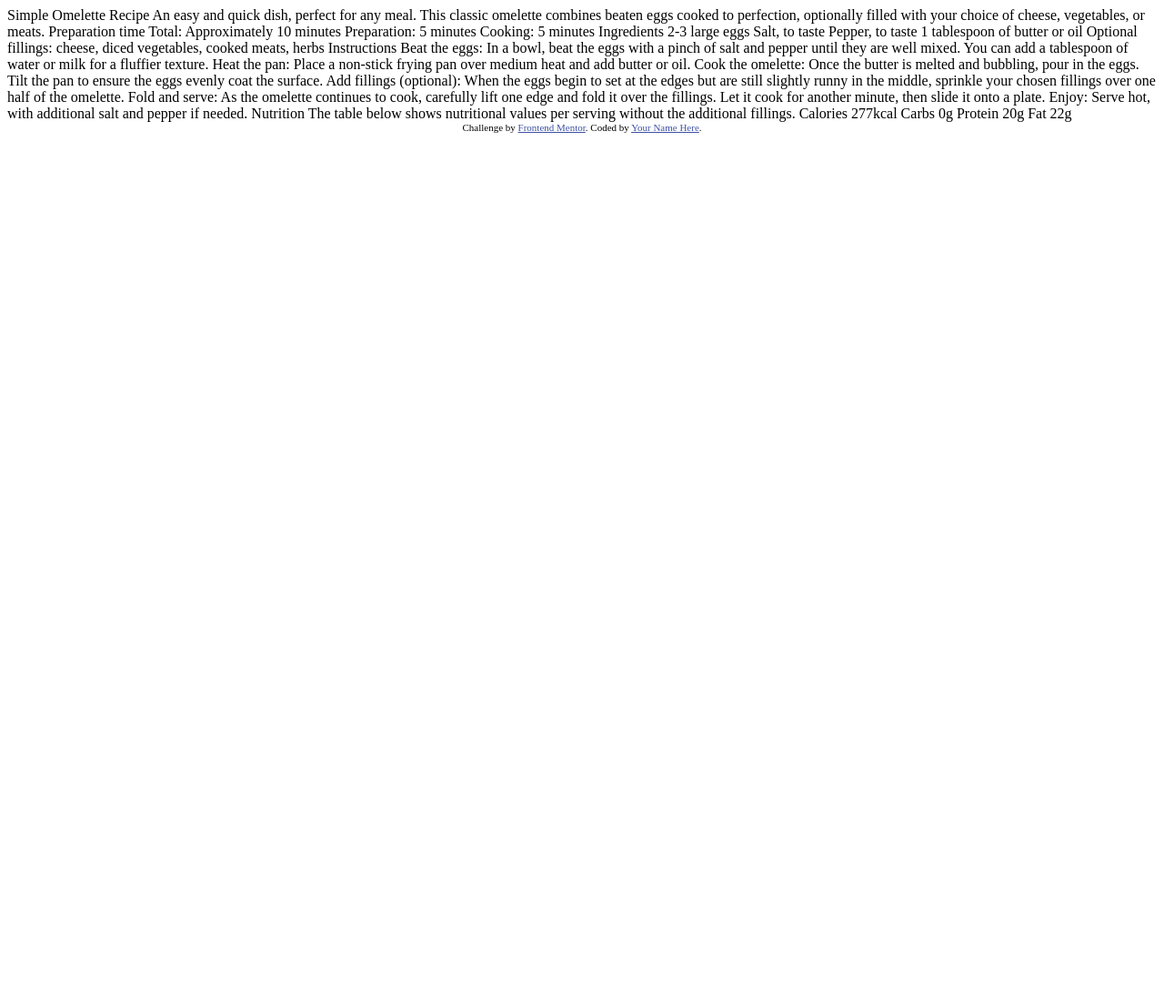
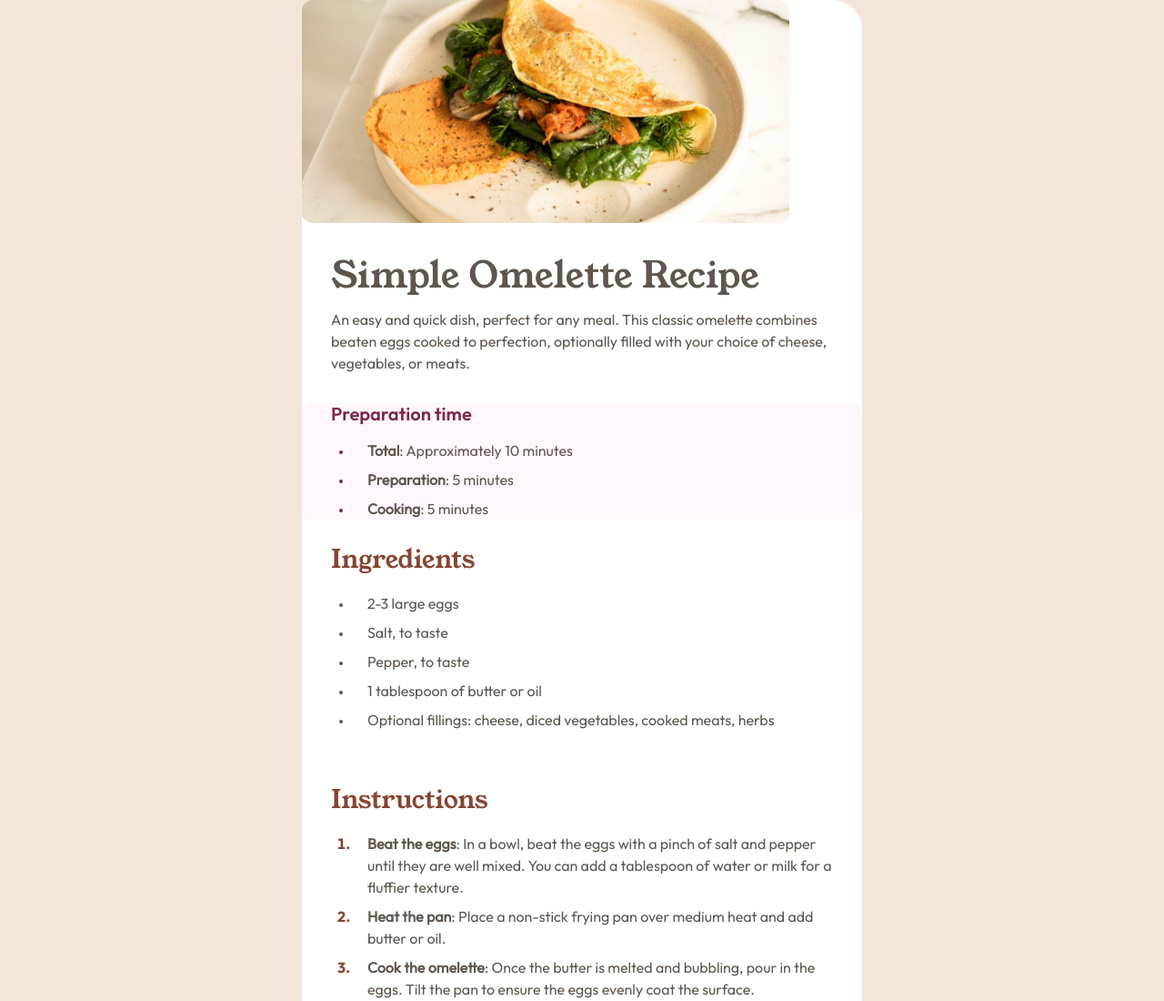
Before and after one commit to DavydIkkes/fm-recipe-page, a plain HTML site: page index.html in a window 1280 px wide. Shown: the top 1100 px of the page at 91% size. Before the commit the page ends 800 px from the top, so only its background shows below. Drawn offline with Linux system fonts and the light colour scheme.

Commit message:
finish semantic layout; add tricky CSS pseudo classes for better UX

```diff
--- /dev/null
+++ b/index.css
@@ -0,0 +1,209 @@
+@font-face {
+    font-family: "Young Serif Regular";
+    src: url("assets/fonts/young-serif/YoungSerif-Regular.ttf");
+}
+
+@font-face {
+    font-family: "Outfit Regular";
+    src: url("assets/fonts/outfit/static/Outfit-Regular.ttf");
+}
+
+@font-face {
+    font-family: "Outfit SemiBold";
+    src: url("assets/fonts/outfit/static/Outfit-SemiBold.ttf");
+}
+
+@font-face {
+    font-family: "Outfit Bold";
+    src: url("assets/fonts/outfit/static/Outfit-Bold.ttf");
+}
+
+:root {
+    /* Colors variables */
+    --rose-800: #7A284E;
+    --rose-50: #FFF7FB;
+    --stone-900: #312E2C;
+    --stone-600: #5F564D;
+    --stone-150: #E3DDD7;
+    --stone-100: #F3E5D7;
+    --brown-800: #854632;
+    --white: #FFFFFF;
+
+    /* Fonts variables */
+    --font-young-serif: "Young Serif Regular", sans-serif;
+    --font-outfit: "Outfit Regular", sans-serif;
+    --font-outfit-semibold: "Outfit SemiBold", sans-serif;
+    --font-outfit-bold: "Outfit Bold", sans-serif;
+}
+
+* {
+    margin: 0;
+    padding: 0;
+    box-sizing: border-box;
+}
+
+body {
+    background-color: var(--stone-100);
+    display: flex;
+    justify-content: center;
+    align-items: center;
+
+}
+
+main {
+    width: 46rem;
+    background-color: var(--white);
+    padding: 2.5rem;
+    font-family: var(--font-outfit);
+    font-size: 1rem;
+    color: var(--stone-600);
+    line-height: 150%;
+    border-radius: 2rem;
+    margin: 8rem;
+}
+
+ul li::marker {
+    font-size: 0.75rem;
+}
+
+ol li::marker {
+    font-family: var(--font-outfit-bold);
+    color: var(--brown-800);
+    font-size: 1rem;
+}
+
+li {
+    padding-inline-start: 1rem;
+}
+
+section {
+    width: 41rem;
+}
+
+.recipe__picture {
+    width: 41rem;
+    border-radius: 0.75rem;
+    margin-bottom: 40px;
+}
+
+
+.recipe__heading {
+    display: flex;
+    flex-direction: column;
+    gap: 1.5rem;
+    margin-bottom: 2rem;
+}
+
+.recipe__heading h1 {
+    font-family: var(--font-young-serif);
+    font-weight: 400;
+    font-size: 2.5rem;
+}
+
+.recipe__preparation {
+    padding: 1.5rem;
+    margin-bottom: 2rem;
+    background-color: var(--rose-50);
+    border-radius: 0.75rem;
+}
+
+.recipe__preparation h2 {
+    font-family: var(--font-outfit-semibold);
+    font-size: 1.25rem;
+    color: var(--rose-800);
+    margin-bottom: 1rem;
+}
+
+.recipe__preparation ul {
+    list-style-type: disc;
+    padding-left: 1.5rem;
+    display: flex;
+    flex-direction: column;
+    gap: 0.5rem;
+}
+
+.recipe__preparation li::marker {
+    color: var(--rose-800);
+    font-size: 0.75rem;
+}
+
+.recipe__process h2 {
+    font-family: var(--font-young-serif);
+    font-weight: 500;
+    font-size: 1.75rem;
+    color: var(--brown-800);
+    margin-bottom: 1.5rem;
+}
+
+.recipe__process ul, .recipe__process ol {
+    margin-left: 1.5rem;
+    margin-bottom: 4rem;
+}
+
+.recipe__process li {
+    margin-bottom: 0.5rem;
+}
+
+table {
+    width: 100%;
+    text-align: left;
+}
+
+th, td {
+    padding: 12px 32px;
+}
+
+th {
+    font-weight: 500;
+}
+
+td {
+    font-weight: bold;
+    color: var(--brown-800);
+}
+
+tr:not(:last-child) {
+    border-bottom: 1px solid var(--stone-150);
+}
+
+@media (min-width: 375px) {
+    main {
+        width: 375px;
+        margin: 0;
+        padding: 0;
+    }
+
+    section {
+       width: 375px;
+    }
+
+    .recipe__picture {
+        width: 375px;
+    }
+
+    .recipe__heading, .recipe__preparation, .recipe__process {
+        padding: 0 2rem;
+    }
+
+}
+
+@media (min-width: 768px) {
+    main {
+        width: 38.5rem;
+    }
+
+    section {
+        width: 38.5rem;
+    }
+
+    .recipe__picture {
+        width: 33.5rem;
+    }
+
+}
+
+@media (min-width: 1440px) {
+    main {
+        margin: 8rem;
+    }
+}
--- a/index.html
+++ b/index.html
@@ -1,77 +1,118 @@
-<!DOCTYPE html>
+<!doctype html>
 <html lang="en">
-<head>
-  <meta charset="UTF-8">
-  <meta name="viewport" content="width=device-width, initial-scale=1.0"> <!-- displays site properly based on user's device -->
+    <head>
+        <meta charset="UTF-8" />
+        <meta name="viewport" content="width=device-width, initial-scale=1.0" />
+        <!-- displays site properly based on user's device -->
 
-  <link rel="icon" type="image/png" sizes="32x32" href="./assets/images/favicon-32x32.png">
+        <link
+            rel="icon"
+            type="image/png"
+            sizes="32x32"
+            href="./assets/images/favicon-32x32.png"
+        />
 
-  <title>Frontend Mentor | Recipe page</title>
+        <title>Frontend Mentor | Recipe page</title>
+        <link rel="stylesheet" href="index.css" />
+    </head>
+    <body>
+        <main class="recipe">
+            <img
+                src="assets/images/image-omelette.jpeg"
+                alt="Omelette on the white plate"
+                class="recipe__picture"
+            />
 
-  <!-- Feel free to remove these styles or customise in your own stylesheet 👍 -->
-  <style>
-    .attribution { font-size: 0.6875rem; text-align: center; }
-    .attribution a { color: hsl(228, 45%, 44%); }
-  </style>
-</head>
-<body>
+            <section class="recipe__heading">
+                <h1>Simple Omelette Recipe</h1>
+                <p>
+                    An easy and quick dish, perfect for any meal. This classic
+                    omelette combines beaten eggs cooked to perfection,
+                    optionally filled with your choice of cheese, vegetables, or
+                    meats.
+                </p>
+            </section>
 
-  Simple Omelette Recipe
+            <section class="recipe__preparation">
+                <h2>Preparation time</h2>
+                <ul>
+                    <li><strong>Total</strong>: Approximately 10 minutes</li>
+                    <li><strong>Preparation</strong>: 5 minutes</li>
+                    <li><strong>Cooking</strong>: 5 minutes</li>
+                </ul>
+            </section>
 
-  An easy and quick dish, perfect for any meal. This classic omelette combines beaten eggs cooked
-  to perfection, optionally filled with your choice of cheese, vegetables, or meats.
+            <section class="recipe__process">
+                <h2>Ingredients</h2>
+                <ul>
+                    <li>2-3 large eggs</li>
+                    <li>Salt, to taste</li>
+                    <li>Pepper, to taste</li>
+                    <li>1 tablespoon of butter or oil</li>
+                    <li>
+                        Optional fillings: cheese, diced vegetables, cooked
+                        meats, herbs
+                    </li>
+                </ul>
 
-  Preparation time
+                <h2>Instructions</h2>
+                <ol>
+                    <li>
+                        <strong>Beat the eggs</strong>: In a bowl, beat the eggs with a pinch of
+                        salt and pepper until they are well mixed. You can add a
+                        tablespoon of water or milk for a fluffier texture.
+                    </li>
+                    <li>
+                        <strong>Heat the pan</strong>: Place a non-stick frying pan over medium
+                        heat and add butter or oil.
+                    </li>
+                    <li>
+                        <strong>Cook the omelette</strong>: Once the butter is melted and
+                        bubbling, pour in the eggs. Tilt the pan to ensure the
+                        eggs evenly coat the surface.
+                    </li>
+                    <li>
+                        <strong>Add fillings (optional)</strong>: When the eggs begin to set at
+                        the edges but are still slightly runny in the middle,
+                        sprinkle your chosen fillings over one half of the
+                        omelette.
+                    </li>
+                    <li>
+                        <strong>Fold and serve</strong>: As the omelette continues to cook,
+                        carefully lift one edge and fold it over the
+                        fillings.Let it cook for another minute, then slide it
+                        onto a plate.
+                    </li>
+                    <li>
+                        <strong>Enjoy</strong>: Serve hot, with additional salt and pepper if
+                        needed.
+                    </li>
+                </ol>
 
-  Total: Approximately 10 minutes
-  Preparation: 5 minutes
-  Cooking: 5 minutes
-
-  Ingredients
-
-  2-3 large eggs
-  Salt, to taste
-  Pepper, to taste
-  1 tablespoon of butter or oil
-  Optional fillings: cheese, diced vegetables, cooked meats, herbs
-
-  Instructions
-
-  Beat the eggs: In a bowl, beat the eggs with a pinch of salt and pepper until they are well mixed.
-  You can add a tablespoon of water or milk for a fluffier texture.
-
-  Heat the pan: Place a non-stick frying pan over medium heat and add butter or oil.
-
-  Cook the omelette: Once the butter is melted and bubbling, pour in the eggs. Tilt the pan to ensure
-  the eggs evenly coat the surface.
-
-  Add fillings (optional): When the eggs begin to set at the edges but are still slightly runny in the
-  middle, sprinkle your chosen fillings over one half of the omelette.
-
-  Fold and serve: As the omelette continues to cook, carefully lift one edge and fold it over the
-  fillings. Let it cook for another minute, then slide it onto a plate.
-
-  Enjoy: Serve hot, with additional salt and pepper if needed.
-
-  Nutrition
-
-  The table below shows nutritional values per serving without the additional fillings.
-
-  Calories
-  277kcal
-
-  Carbs
-  0g
-
-  Protein
-  20g
-
-  Fat
-  22g
-
-  <footer class="attribution">
-    Challenge by <a href="https://www.frontendmentor.io?ref=challenge">Frontend Mentor</a>.
-    Coded by <a href="#">Your Name Here</a>.
-  </footer>
-</body>
+                <h2>Nutrition</h2>
+                <p>
+                    The table below shows nutritional values per serving without
+                    the additional fillings.
+                </p>
+                <table>
+                    <tr>
+                        <th>Calories</th>
+                        <td>277kcal</td>
+                    </tr>
+                    <tr>
+                        <th>Carbs</th>
+                        <td>0g</td>
+                    </tr>
+                    <tr>
+                        <th>Protein</th>
+                        <td>20g</td>
+                    </tr>
+                    <tr>
+                        <th>Fat</th>
+                        <td>22g</td>
+                    </tr>
+                </table>
+            </section>
+        </main>
+    </body>
 </html>
```
